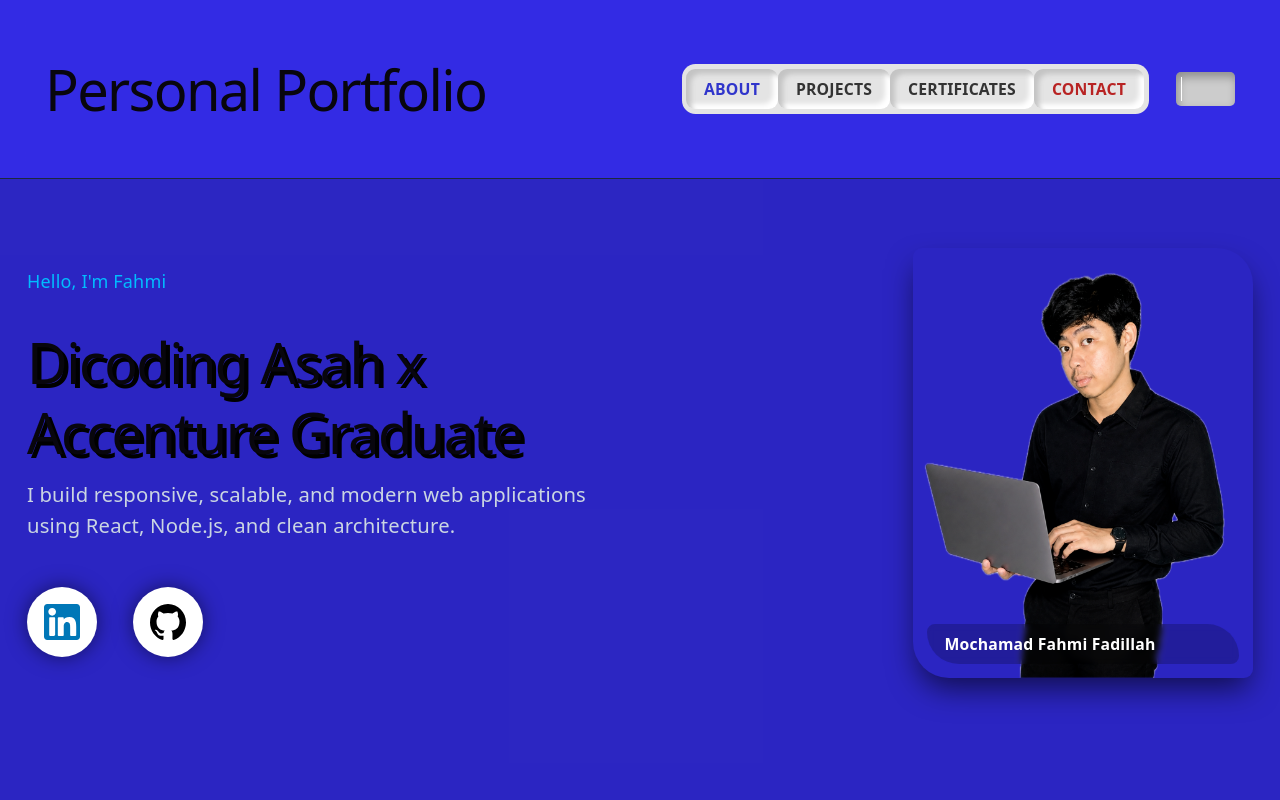
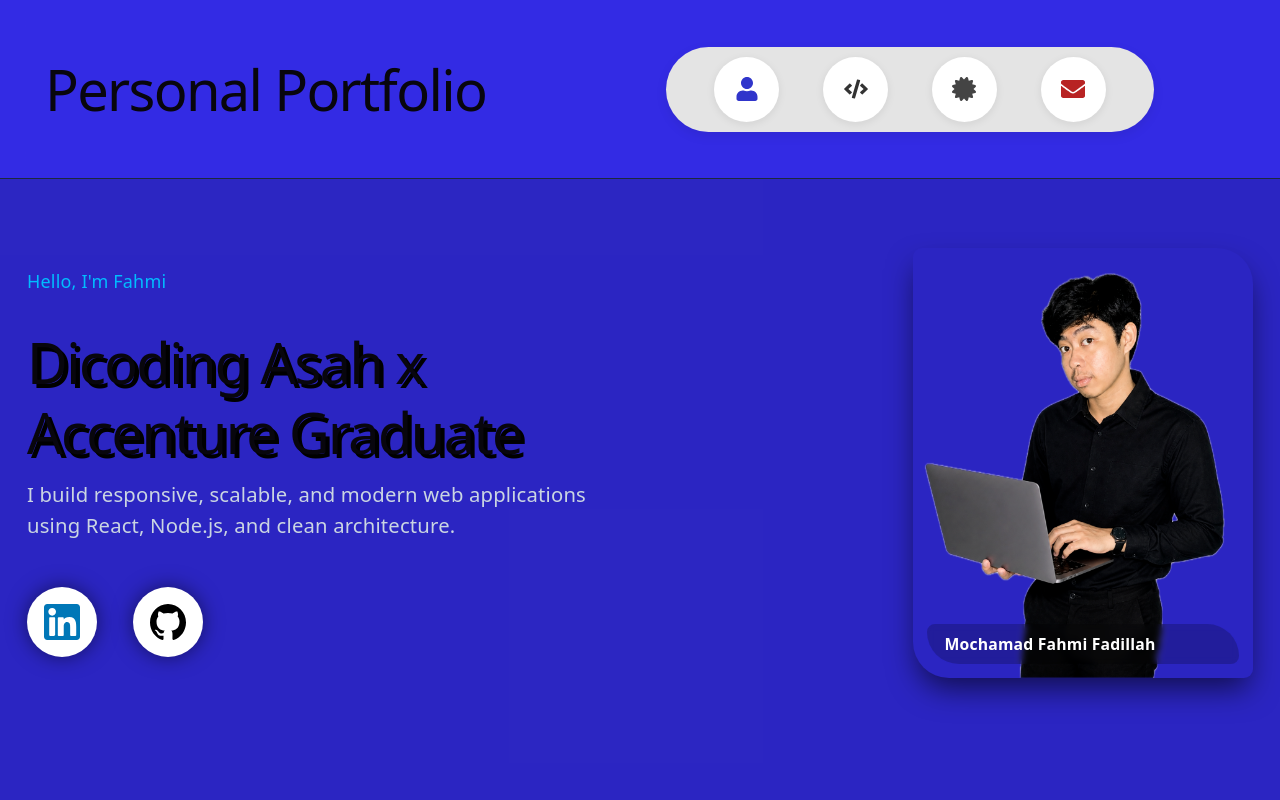
Before and after one commit to mochamadfahmifadillah/portfolio-fahmi-developer, a React (Vite) app in the folder client/: page / in a window 1280 px wide. Shown: the top 800 px of the page. Built offline with nearby package versions, Linux system fonts and the light colour scheme.

Commit message:
Perbaikan Navbar

```diff
--- a/client/src/components/Navbar.jsx
+++ b/client/src/components/Navbar.jsx
@@ -1,3 +1,10 @@
+import {
+  FaUser,
+  FaCode,
+  FaCertificate,
+  FaEnvelope,
+} from 'react-icons/fa'
+
 const Navbar = () => {
   return (
     <nav className="fixed top-0 left-0 w-full bg-[#362EED]/80 backdrop-blur-md border-b border-slate-800 z-50">
@@ -12,31 +19,29 @@ const Navbar = () => {
         <div className="flex items-center gap-6">
 
           {/* MENU */}
-          <div className="flex bg-[#e4e4e4] rounded-xl p-1">
+    <div className="navigation-card">
 
-            <button className="px-4 py-2 rounded-lg text-sm font-bold uppercase text-[#3035cb] bg-[#e4e4e4] shadow-[inset_5px_5px_5px_#c4c4c4,inset_-5px_-5px_5px_#ffffff] transition hover:bg-[#3035cb] hover:text-white hover:shadow-none">
-              About
-            </button>
+  {/* ABOUT */}
+  <a href="#about" className="tab about-tab">
+    <FaUser className="text-[22px]" />
+  </a>
 
-            <button className="px-4 py-2 rounded-lg text-sm font-bold uppercase text-[#333] bg-[#e4e4e4] shadow-[inset_5px_5px_5px_#c4c4c4,inset_-5px_-5px_5px_#ffffff] transition hover:bg-[#333] hover:text-white hover:shadow-none">
-              Projects
-            </button>
+  {/* PROJECTS */}
+  <a href="#projects" className="tab projects-tab">
+    <FaCode className="text-[22px]" />
+  </a>
 
-            <button className="px-4 py-2 rounded-lg text-sm font-bold uppercase text-[#333] bg-[#e4e4e4] shadow-[inset_5px_5px_5px_#c4c4c4,inset_-5px_-5px_5px_#ffffff] transition hover:bg-[#333] hover:text-white hover:shadow-none">
-              Certificates
-            </button>
+  {/* CERTIFICATES */}
+  <a href="#certificate" className="tab certificates-tab">
+    <FaCertificate className="text-[22px]" />
+  </a>
 
-            <button className="px-4 py-2 rounded-lg text-sm font-bold uppercase text-[#b82323] bg-[#e4e4e4] shadow-[inset_5px_5px_5px_#c4c4c4,inset_-5px_-5px_5px_#ffffff] transition hover:bg-[#b82323] hover:text-white hover:shadow-none">
-              Contact
-            </button>
+  {/* CONTACT */}
+  <a href="#contact" className="tab contact-tab">
+    <FaEnvelope className="text-[22px]" />
+  </a>
 
-          </div>
-
-          {/* SWITCH (OUTSIDE MENU) */}
-          <label className="switch">
-            <input type="checkbox" />
-            <span className="slider"></span>
-          </label>
+</div>
 
         </div>
 
--- a/client/src/index.css
+++ b/client/src/index.css
@@ -217,57 +217,100 @@ code {
   );
 }
 
-/* The switch - the box around the slider */
-.switch {
-  font-size: 17px;
-  position: relative;
-  display: inline-block;
-  width: 3.5em;
-  height: 2em;
+/* Navbar */
+.navigation-card {
+  width: 650px;
+  max-width: 75%;
+
+  height: 85px;
+
+  display: flex;
+  align-items: center;
+  justify-content: space-evenly;
+
+  gap: 20px;
+
+  background: #e4e4e4;
+
+  padding: 14px 24px;
+
+  border-radius: 999px;
+
+  margin: 0 auto;
+
+  box-shadow:
+    0 4px 12px rgba(0, 0, 0, 0.08);
 }
 
-/* Hide default HTML checkbox */
-.switch input {
-  opacity: 0;
-  width: 0;
-  height: 0;
+.tab {
+  width: 65px;
+  height: 65px;
+
+  display: flex;
+  align-items: center;
+  justify-content: center;
+
+  border-radius: 50%;
+
+  background: #ffffff;
+
+  text-decoration: none;
+
+  transition: all 0.3s ease;
+
+  box-shadow:
+    0 2px 8px rgba(0, 0, 0, 0.08);
 }
 
-/* The slider */
-.slider {
-  position: absolute;
-  cursor: pointer;
-  top: 0;
-  left: 0;
-  right: 0;
-  bottom: 0;
-  background-color: #ccc;
-  box-shadow: inset 2px 5px 10px rgba(0,0,0,0.3);
-  transition: .4s;
-  border-radius: 5px;
+.tab svg {
+  font-size: 24px;
+  transition: all 0.3s ease;
 }
 
-.slider:before {
-  position: absolute;
-  content: "";
-  height: 1.4em;
-  width: 0.1em;
-  border-radius: 0px;
-  left: 0.3em;
-  bottom: 0.3em;
-  background-color: white;
-  transition: .4s;
+/* HOVER */
+.tab:hover {
+  transform: translateY(-5px) scale(1.05);
 }
 
-input:checked + .slider {
-  background-color: #171717;
-  box-shadow: inset 2px 5px 10px rgb(0, 0, 0);
+.tab:hover svg {
+  color: white;
 }
 
-input:checked + .slider:before {
-  transform: translateX(2.8em) rotate(360deg);
+/* ICON COLORS */
+.about-tab svg {
+  color: #3035cb;
 }
 
+.projects-tab svg {
+  color: #333;
+}
+
+.certificates-tab svg {
+  color: #444;
+}
+
+.contact-tab svg {
+  color: #b82323;
+}
+
+/* BACKGROUND HOVER */
+.about-tab:hover {
+  background: #3035cb;
+}
+
+.projects-tab:hover {
+  background: #333;
+}
+
+.certificates-tab:hover {
+  background: #444;
+}
+
+.contact-tab:hover {
+  background: #b82323;
+}
+
+/* Project Card */
 .card {
   --font-color: #ffffff;
   --bg-color: rgba(15, 23, 42, 0.85);
```
